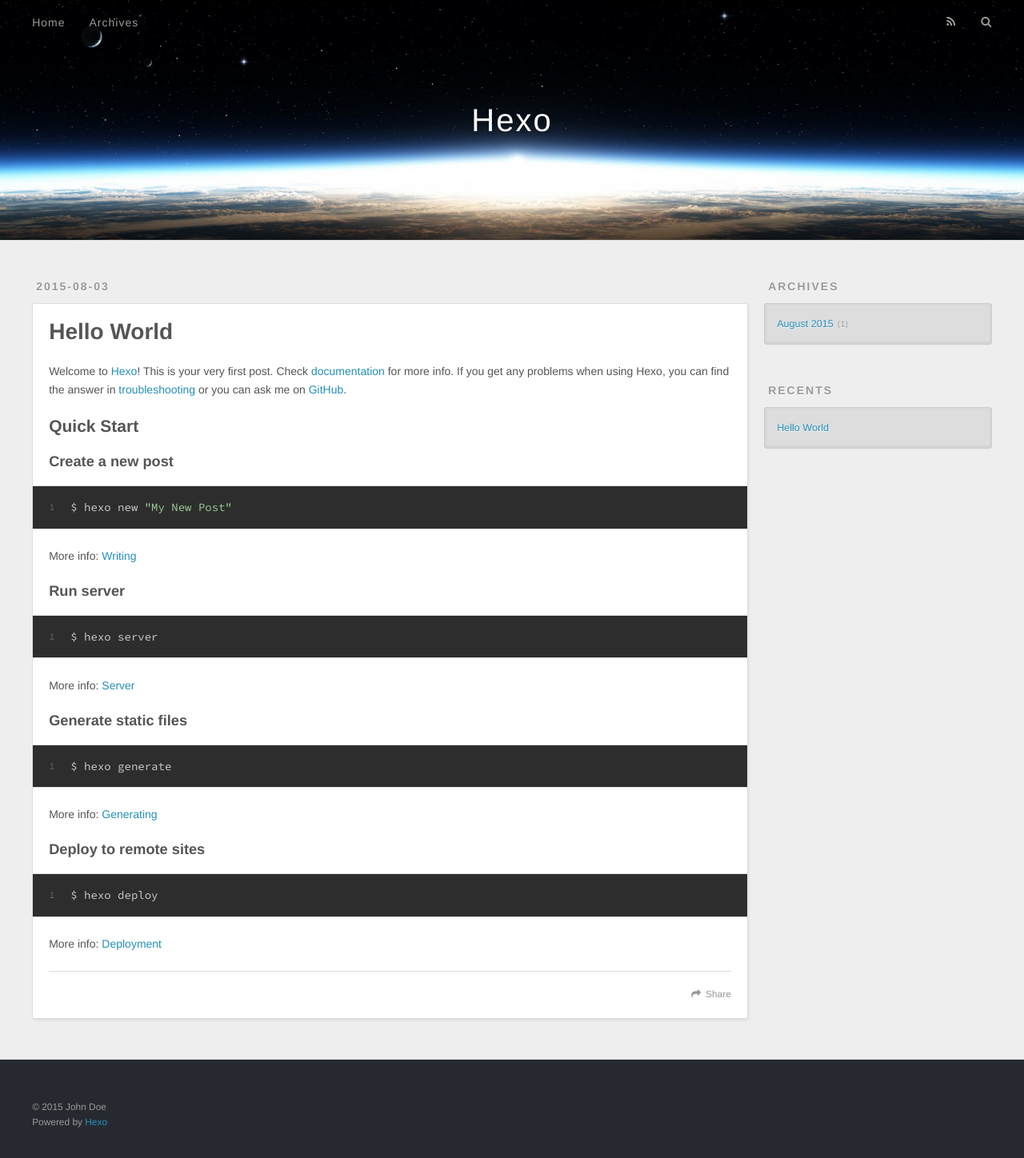
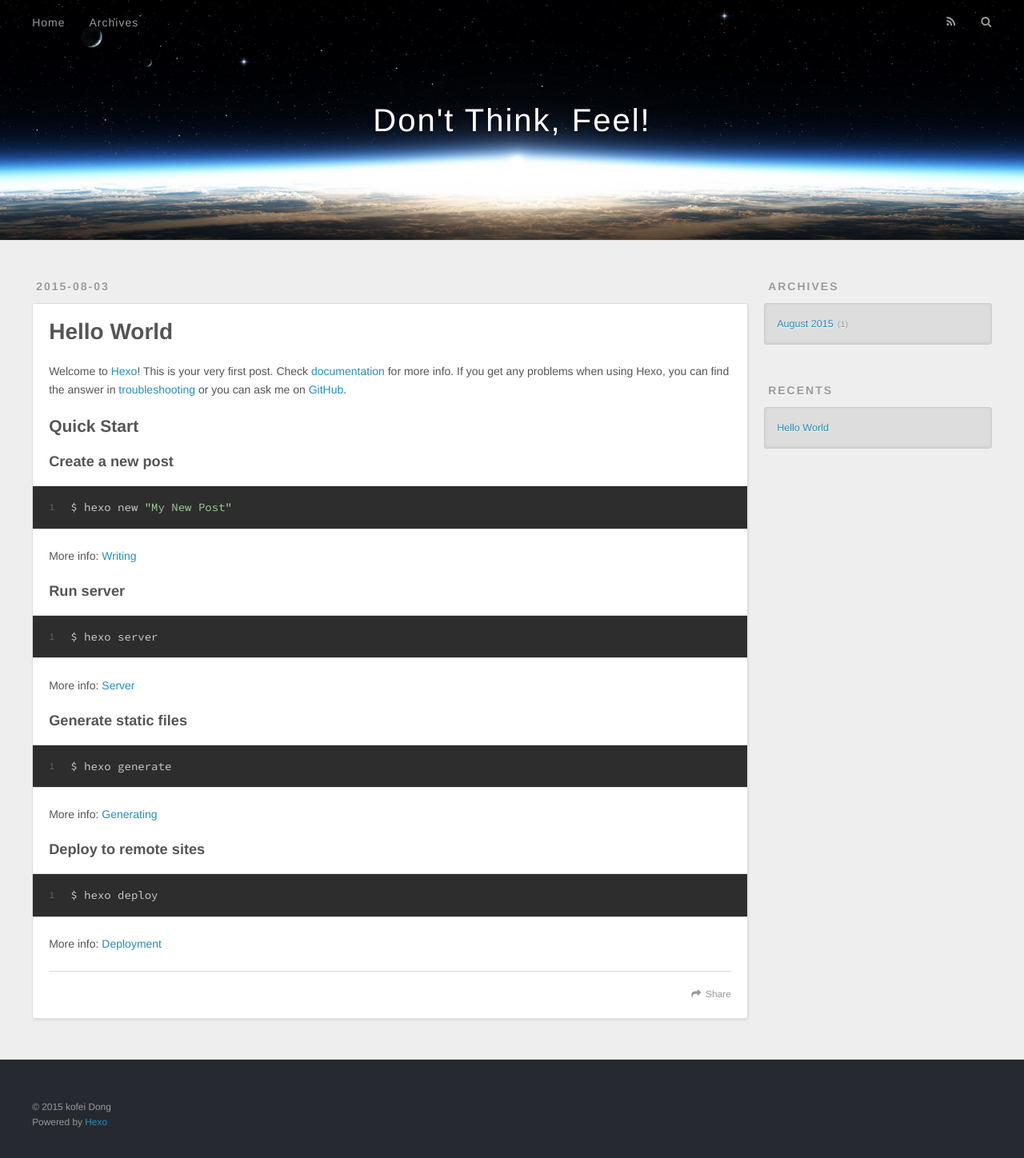
Before and after one commit to kofei/kofei.github.io, a plain HTML site: page index.html in a window 1280 px wide. Shown: the whole page at 80% size. Drawn offline with nearby package versions, Linux system fonts and the light colour scheme.

Commit message:
Site updated: 2015-08-03 20:18:31

```diff
--- a/index.html
+++ b/index.html
@@ -3,19 +3,19 @@
 <head>
   <meta charset="utf-8">
 
-  <title>Hexo</title>
+  <title>Don&#39;t Think, Feel!</title>
   <meta name="viewport" content="width=device-width, initial-scale=1, maximum-scale=1">
   <meta name="description">
 <meta property="og:type" content="website">
-<meta property="og:title" content="Hexo">
+<meta property="og:title" content="Don't Think, Feel!">
 <meta property="og:url" content="http://yoursite.com/index.html">
-<meta property="og:site_name" content="Hexo">
+<meta property="og:site_name" content="Don't Think, Feel!">
 <meta property="og:description">
 <meta name="twitter:card" content="summary">
-<meta name="twitter:title" content="Hexo">
+<meta name="twitter:title" content="Don't Think, Feel!">
 <meta name="twitter:description">
 
-    <link rel="alternative" href="/atom.xml" title="Hexo" type="application/atom+xml">
+    <link rel="alternative" href="/atom.xml" title="Don&#39;t Think, Feel!" type="application/atom+xml">
 
 
     <link rel="icon" href="/favicon.png">
@@ -33,7 +33,7 @@
   <div id="header-outer" class="outer">
     <div id="header-title" class="inner">
       <h1 id="logo-wrap">
-        <a href="/" id="logo">Hexo</a>
+        <a href="/" id="logo">Don&#39;t Think, Feel!</a>
       </h1>
 
     </div>
@@ -96,7 +96,7 @@
 
     </div>
     <footer class="article-footer">
-      <a data-url="http://yoursite.com/2015/08/03/hello-world/" data-id="cicwrqzce0000fijxws5wkhfa" class="article-share-link">Share</a>
+      <a data-url="http://yoursite.com/2015/08/03/hello-world/" data-id="cicwrx9rc0000hcjx5a8xfydo" class="article-share-link">Share</a>
 
 
     </footer>
@@ -148,7 +148,7 @@
 
   <div class="outer">
     <div id="footer-info" class="inner">
-      &copy; 2015 John Doe<br>
+      &copy; 2015 kofei Dong<br>
       Powered by <a href="http://hexo.io/" target="_blank">Hexo</a>
     </div>
   </div>
```
Also changed, not shown: 2015/08/03/hello-world/index.html (+6 -6 lines), archives/2015/08/index.html (+7 -7 lines), archives/2015/index.html (+7 -7 lines), archives/index.html (+7 -7 lines).
